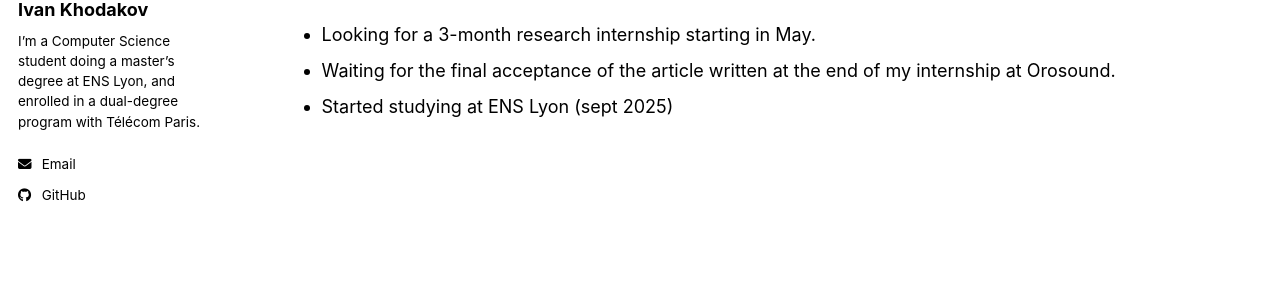
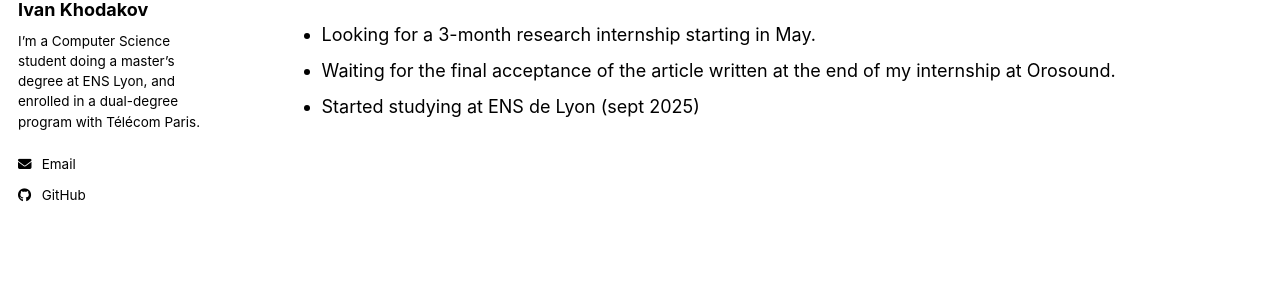
Before and after one commit to IvanKhodakov/ivankhodakov.github.io, a Jekyll site: the page built from _pages/about.md, in a window 1280 px wide. Shown: the part 285-573 px from the top of the page. Built offline with Jekyll 4.4.1, drawn with Linux system fonts in a browser that asks for light colours; a script bundle is joined from its source files by our own code; library files that are not in the unit come from our copies.

```diff
--- a/_pages/about.md
+++ b/_pages/about.md
@@ -17,7 +17,7 @@ I use this website to share my projects and highlight the professional experienc
 
 * Looking for a 3-month research internship starting in May.
 * Waiting for the final acceptance of the article written at the end of my internship at Orosound.
-* Started studying at ENS Lyon (sept 2025)
+* Started studying at ENS de Lyon (sept 2025)
 
 
 <!-- <img
```
Also changed, not shown: 1 other file.
